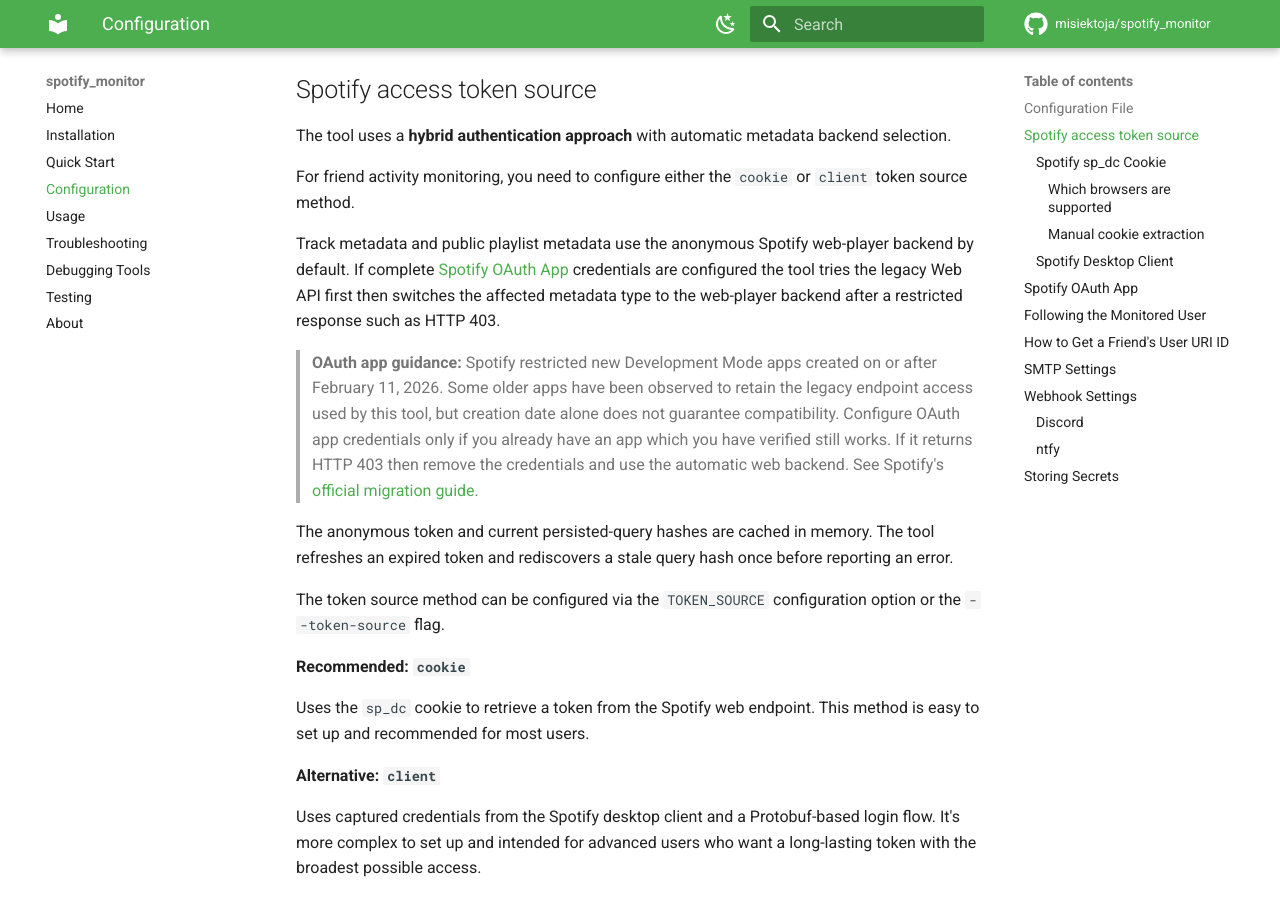
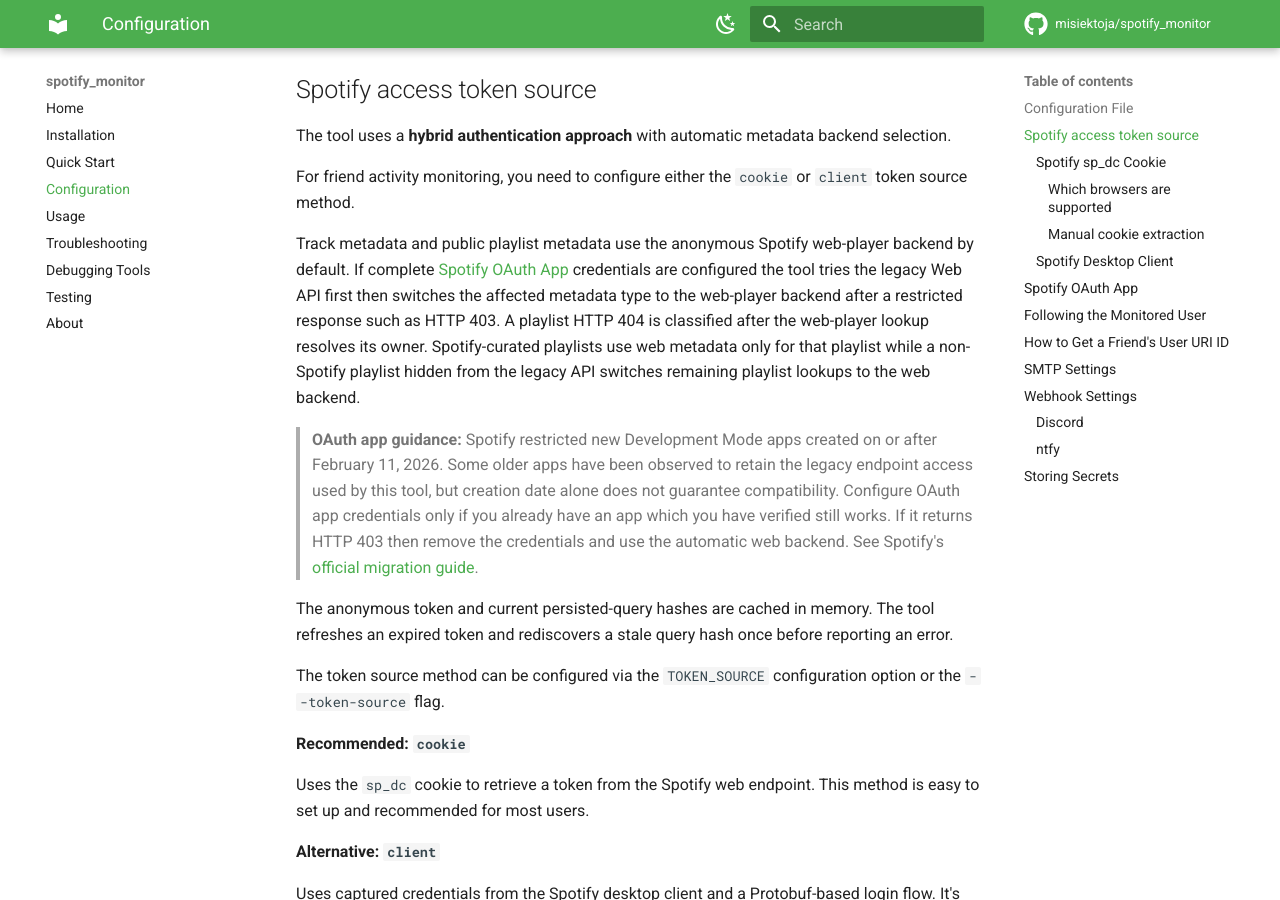
Before and after one commit to misiektoja/spotify_monitor, an MkDocs documentation site: the page built from docs/configuration.md, in a window 1280 px wide and 900 px high, scrolled down 995 px. Built offline with MkDocs 1.6.1 and Material for MkDocs 9.7.7, drawn with Linux system fonts in a browser that asks for light colours; comment, search, counter and statistics services are not loaded.

Commit message:
docs(metadata): explain playlist 404 backend routing

```diff
--- a/docs/configuration.md
+++ b/docs/configuration.md
@@ -36,7 +36,7 @@
 
 For friend activity monitoring, you need to configure either the `cookie` or `client` token source method.
 
-Track metadata and public playlist metadata use the anonymous Spotify web-player backend by default. If complete [Spotify OAuth App](#spotify-oauth-app) credentials are configured the tool tries the legacy Web API first then switches the affected metadata type to the web-player backend after a restricted response such as HTTP 403.
+Track metadata and public playlist metadata use the anonymous Spotify web-player backend by default. If complete [Spotify OAuth App](#spotify-oauth-app) credentials are configured the tool tries the legacy Web API first then switches the affected metadata type to the web-player backend after a restricted response such as HTTP 403. A playlist HTTP 404 is classified after the web-player lookup resolves its owner. Spotify-curated playlists use web metadata only for that playlist while a non-Spotify playlist hidden from the legacy API switches remaining playlist lookups to the web backend.
 
 > **OAuth app guidance:** Spotify restricted new Development Mode apps created on or after February 11, 2026. Some older apps have been observed to retain the legacy endpoint access used by this tool, but creation date alone does not guarantee compatibility. Configure OAuth app credentials only if you already have an app which you have verified still works. If it returns HTTP 403 then remove the credentials and use the automatic web backend. See Spotify's [official migration guide](https://developer.spotify.com/documentation/web-api/tutorials/february-2026-migration-guide).
 
```
